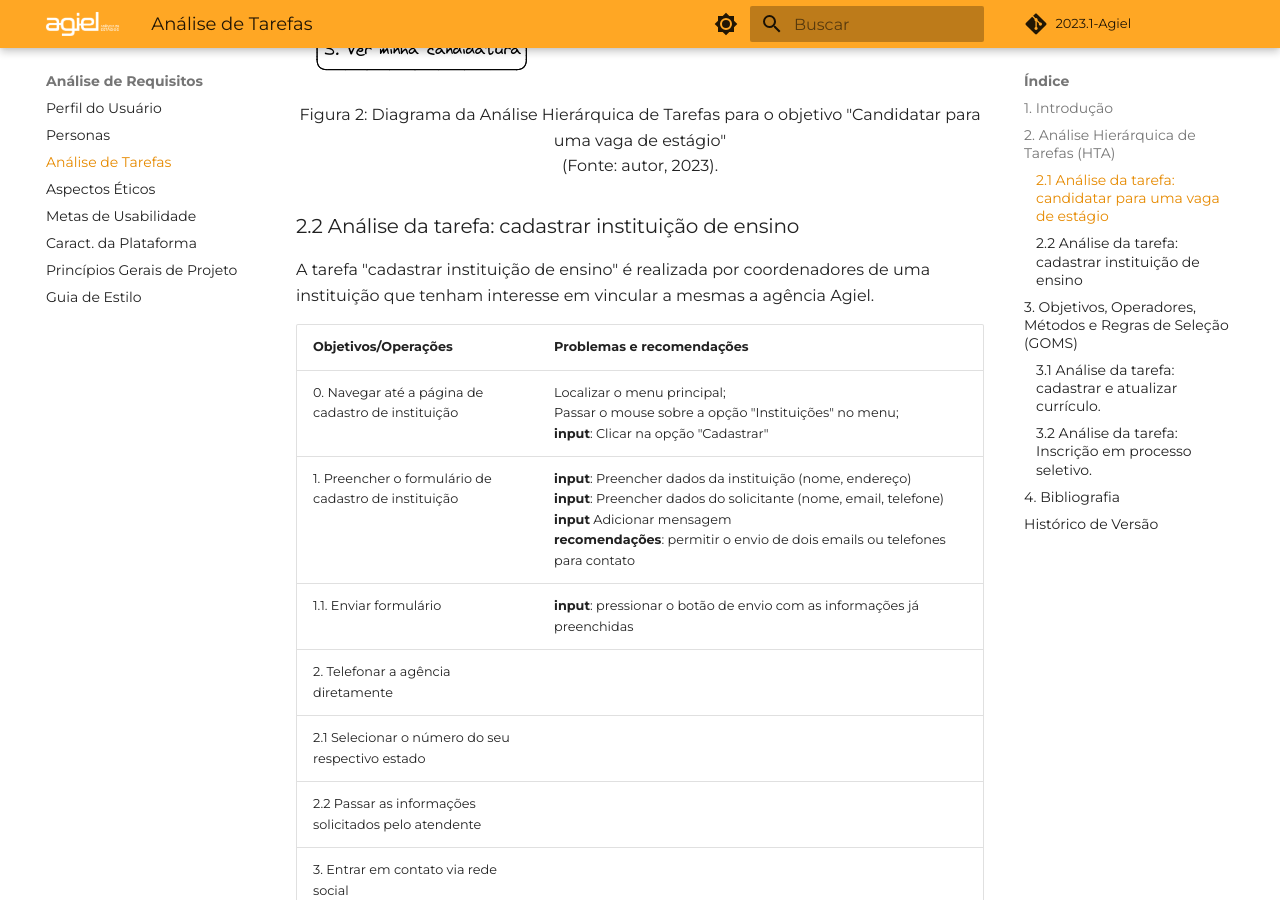
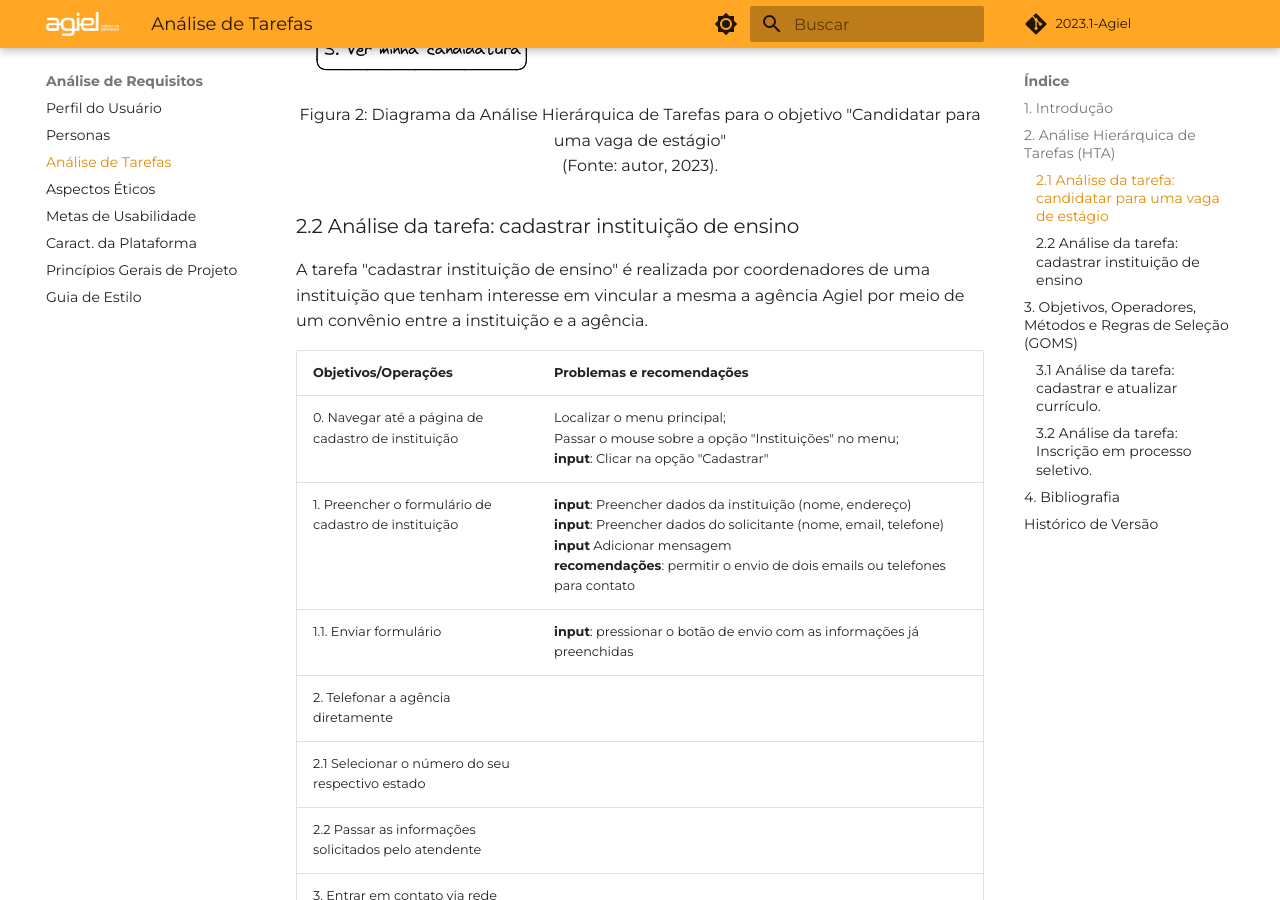
Before and after one commit to Interacao-Humano-Computador/2023.1-Agiel, an MkDocs documentation site: the page built from docs/requisitos/analise_tarefas.md, in a window 1280 px wide and 900 px high, scrolled down 1921 px. Built offline with MkDocs 1.6.1 and Material for MkDocs 9.7.7, drawn with Linux system fonts in a browser that asks for light colours; some web fonts are replaced; comment, search, counter and statistics services are not loaded.

Commit message:
docs: adicionando informações a tarefa: cadastrar instituição de ensino

```diff
--- a/docs/requisitos/analise_tarefas.md
+++ b/docs/requisitos/analise_tarefas.md
@@ -43,7 +43,7 @@ A tarefa "candidatar para uma vaga de estágio" é a principal tarefa que o usu
 
 ### 2.2 Análise da tarefa: cadastrar instituição de ensino
 
-<p> A tarefa "cadastrar instituição de ensino" é realizada por coordenadores de uma instituição que tenham interesse em vincular a mesmas a agência Agiel.
+<p> A tarefa "cadastrar instituição de ensino" é realizada por coordenadores de uma instituição que tenham interesse em vincular a mesma a agência Agiel por meio de um convênio entre a instituição e a agência.
 </p>
 
 | Objetivos/Operações                    | Problemas e recomendações                                                                                                                                                                                                                                                                                       |
```
